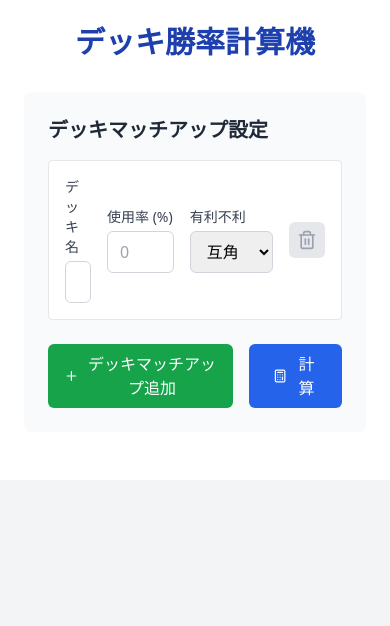
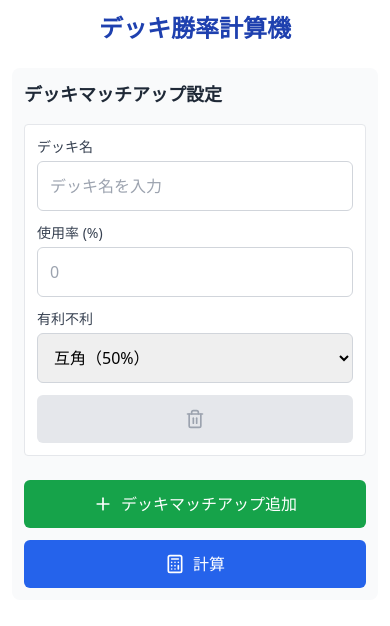
Before and after one commit to marusho-1266/ExpectedWinRate, a React (Vite) app: page / in a window 390 px wide. Shown: the top 626 px of the page. Built offline with nearby package versions, Linux system fonts and the light colour scheme.

Commit message:
Add mobile responsive design improvements

```diff
--- a/index.html
+++ b/index.html
@@ -4,7 +4,7 @@
     <meta charset="UTF-8" />
     <meta http-equiv="Content-Type" content="text/html; charset=UTF-8" />
     <link rel="icon" type="image/svg+xml" href="/vite.svg" />
-    <meta name="viewport" content="width=device-width, initial-scale=1.0" />
+    <meta name="viewport" content="width=device-width, initial-scale=1.0, maximum-scale=1.0, user-scalable=no" />
     <title>デッキ勝率計算機</title>
     <script src="https://cdn.tailwindcss.com"></script>
   </head>
--- a/src/DeckWinrateCalculator.jsx
+++ b/src/DeckWinrateCalculator.jsx
@@ -95,17 +95,19 @@ const DeckWinrateCalculator = () => {
   };
 
   return (
-    <div className="max-w-4xl mx-auto p-6 bg-white">
-      <h1 className="text-3xl font-bold text-center mb-8 text-blue-800">
+    <div className="max-w-4xl mx-auto p-3 sm:p-6 bg-white min-h-screen">
+      <h1 className="text-2xl sm:text-3xl font-bold text-center mb-6 sm:mb-8 text-blue-800">
         デッキ勝率計算機
       </h1>
 
-      <div className="bg-gray-50 p-6 rounded-lg mb-6">
-        <h2 className="text-xl font-semibold mb-4 text-gray-800">デッキマッチアップ設定</h2>
+      <div className="bg-gray-50 p-3 sm:p-6 rounded-lg mb-6">
+        <h2 className="text-lg sm:text-xl font-semibold mb-4 text-gray-800">デッキマッチアップ設定</h2>
 
-        <div className="space-y-4">
+        <div className="space-y-3 sm:space-y-4">
           {matchups.map((matchup, index) => (
-            <div key={matchup.id} className="flex gap-4 items-center bg-white p-4 rounded border">
+            <div key={matchup.id} className="bg-white p-3 sm:p-4 rounded border">
+              {/* モバイル: 縦並び、デスクトップ: 横並び */}
+              <div className="flex flex-col sm:flex-row gap-3 sm:gap-4 items-stretch sm:items-center">
                 <div className="flex-1">
                   <label className="block text-sm font-medium text-gray-700 mb-1">
                     デッキ名
@@ -114,12 +116,12 @@ const DeckWinrateCalculator = () => {
                     type="text"
                     value={matchup.deckName}
                     onChange={(e) => updateMatchup(matchup.id, 'deckName', e.target.value)}
-                  className="w-full px-3 py-2 border border-gray-300 rounded-md focus:outline-none focus:ring-2 focus:ring-blue-500"
+                    className="w-full px-3 py-3 sm:py-2 border border-gray-300 rounded-md focus:outline-none focus:ring-2 focus:ring-blue-500 text-base"
                     placeholder="デッキ名を入力"
                   />
                 </div>
 
-              <div className="w-32">
+                <div className="w-full sm:w-32">
                   <label className="block text-sm font-medium text-gray-700 mb-1">
                     使用率 (%)
                   </label>
@@ -127,21 +129,21 @@ const DeckWinrateCalculator = () => {
                     type="number"
                     value={matchup.usageRate}
                     onChange={(e) => updateMatchup(matchup.id, 'usageRate', e.target.value)}
-                  className="w-full px-3 py-2 border border-gray-300 rounded-md focus:outline-none focus:ring-2 focus:ring-blue-500"
+                    className="w-full px-3 py-3 sm:py-2 border border-gray-300 rounded-md focus:outline-none focus:ring-2 focus:ring-blue-500 text-base"
                     placeholder="0"
                     min="0"
                     max="100"
                   />
                 </div>
 
-              <div className="w-40">
+                <div className="w-full sm:w-40">
                   <label className="block text-sm font-medium text-gray-700 mb-1">
                     有利不利
                   </label>
                   <select
                     value={matchup.advantage}
                     onChange={(e) => updateMatchup(matchup.id, 'advantage', e.target.value)}
-                  className="w-full px-3 py-2 border border-gray-300 rounded-md focus:outline-none focus:ring-2 focus:ring-blue-500"
+                    className="w-full px-3 py-3 sm:py-2 border border-gray-300 rounded-md focus:outline-none focus:ring-2 focus:ring-blue-500 text-base"
                   >
                     {advantageOptions.map(option => (
                       <option key={option.value} value={option.value}>
@@ -154,22 +156,23 @@ const DeckWinrateCalculator = () => {
                 <button
                   onClick={() => removeMatchup(matchup.id)}
                   disabled={matchups.length === 1}
-                className={`p-2 rounded-md ${
+                  className={`p-3 sm:p-2 rounded-md min-h-[48px] sm:min-h-0 ${
                     matchups.length === 1
                       ? 'bg-gray-200 text-gray-400 cursor-not-allowed'
-                    : 'bg-red-100 text-red-600 hover:bg-red-200'
+                      : 'bg-red-100 text-red-600 hover:bg-red-200 active:bg-red-300'
                   }`}
                 >
-                <Trash2 size={20} />
+                  <Trash2 size={20} className="mx-auto sm:mx-0" />
                 </button>
+              </div>
             </div>
           ))}
         </div>
 
-        <div className="flex gap-4 mt-6">
+        <div className="flex flex-col sm:flex-row gap-3 sm:gap-4 mt-6">
           <button
             onClick={addMatchup}
-            className="flex items-center gap-2 px-4 py-2 bg-green-600 text-white rounded-md hover:bg-green-700"
+            className="flex items-center justify-center gap-2 px-4 py-3 sm:py-2 bg-green-600 text-white rounded-md hover:bg-green-700 active:bg-green-800 text-base font-medium min-h-[48px]"
           >
             <Plus size={20} />
             デッキマッチアップ追加
@@ -177,7 +180,7 @@ const DeckWinrateCalculator = () => {
 
           <button
             onClick={calculateExpectedWinrate}
-            className="flex items-center gap-2 px-6 py-2 bg-blue-600 text-white rounded-md hover:bg-blue-700"
+            className="flex items-center justify-center gap-2 px-6 py-3 sm:py-2 bg-blue-600 text-white rounded-md hover:bg-blue-700 active:bg-blue-800 text-base font-medium min-h-[48px]"
           >
             <Calculator size={20} />
             計算
@@ -186,36 +189,38 @@ const DeckWinrateCalculator = () => {
       </div>
 
       {showResults && results && (
-        <div className="bg-blue-50 p-6 rounded-lg">
-          <h2 className="text-xl font-semibold mb-4 text-blue-800">計算結果</h2>
+        <div className="bg-blue-50 p-3 sm:p-6 rounded-lg">
+          <h2 className="text-lg sm:text-xl font-semibold mb-4 text-blue-800">計算結果</h2>
 
-          <div className="grid md:grid-cols-2 gap-6">
-            <div className="bg-white p-4 rounded-lg">
-              <h3 className="text-lg font-semibold mb-3 text-gray-800">期待勝率</h3>
-              <div className="text-3xl font-bold text-blue-600 mb-4">
+          <div className="grid grid-cols-1 lg:grid-cols-2 gap-4 sm:gap-6">
+            <div className="bg-white p-3 sm:p-4 rounded-lg">
+              <h3 className="text-base sm:text-lg font-semibold mb-3 text-gray-800">期待勝率</h3>
+              <div className="text-2xl sm:text-3xl font-bold text-blue-600 mb-4">
                 {results.expectedWinrate}%
               </div>
 
-              <h4 className="font-semibold mb-2 text-gray-700">マッチアップ</h4>
-              <div className="space-y-1 text-sm">
+              <h4 className="font-semibold mb-2 text-gray-700 text-sm sm:text-base">マッチアップ</h4>
+              <div className="space-y-1 text-xs sm:text-sm">
                 {results.matchups.map((matchup, index) => (
-                  <div key={index} className="flex justify-between">
-                    <span>{matchup.deckName}</span>
-                    <span>{parseFloat(matchup.usageRate).toFixed(1)}% ({matchup.advantage}%)</span>
+                  <div key={index} className="flex justify-between items-center py-1">
+                    <span className="truncate pr-2">{matchup.deckName}</span>
+                    <span className="text-right whitespace-nowrap">
+                      {parseFloat(matchup.usageRate).toFixed(1)}% ({matchup.advantage}%)
+                    </span>
                   </div>
                 ))}
               </div>
             </div>
 
-            <div className="bg-white p-4 rounded-lg">
-              <h3 className="text-lg font-semibold mb-3 text-gray-800">戦数別期待勝利数</h3>
-              <div className="space-y-2">
+            <div className="bg-white p-3 sm:p-4 rounded-lg">
+              <h3 className="text-base sm:text-lg font-semibold mb-3 text-gray-800">戦数別期待勝利数</h3>
+              <div className="space-y-1 sm:space-y-2">
                 {results.battleResults.slice(0, 8).map((result) => (
-                  <div key={result.battles} className="flex justify-between items-center py-1 border-b border-gray-100">
-                    <span className="font-medium">{result.battles}戦</span>
+                  <div key={result.battles} className="flex justify-between items-center py-2 sm:py-1 border-b border-gray-100">
+                    <span className="font-medium text-sm sm:text-base">{result.battles}戦</span>
                     <div className="text-right">
-                      <span className="text-blue-600 font-bold">{result.rounded}勝</span>
-                      <span className="text-gray-500 text-sm ml-2">({result.expectedWins})</span>
+                      <span className="text-blue-600 font-bold text-sm sm:text-base">{result.rounded}勝</span>
+                      <span className="text-gray-500 text-xs sm:text-sm ml-1 sm:ml-2">({result.expectedWins})</span>
                     </div>
                   </div>
                 ))}
@@ -225,7 +230,7 @@ const DeckWinrateCalculator = () => {
 
           {results.unknownRate > 0 && (
             <div className="mt-4 p-3 bg-yellow-100 border border-yellow-300 rounded-md">
-              <p className="text-yellow-800 text-sm">
+              <p className="text-yellow-800 text-xs sm:text-sm leading-relaxed">
                 <strong>注意:</strong> 入力された使用率の合計が100%に達しないため、
                 残り{results.unknownRate.toFixed(1)}%を「未知デッキ」（互角）として計算に含めています。
               </p>
```
Lines whose indentation alone changed are shown as unchanged.
